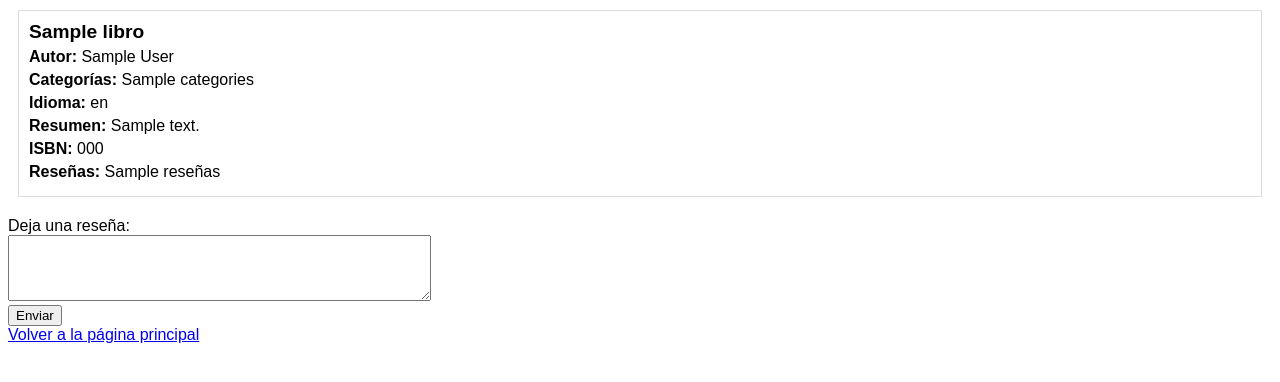
After one commit to simon1655/pagina_web, a Flask app: template templates/libro_detalle.html in a window 1280 px wide. The commit adds this page. Shown: the top 382 px of the page. Run offline with Flask 3, Linux system fonts and the light colour scheme; the template is opened without the code that fills it: most values are stand-ins (such as "Sample title", 1, 10 or a date in 2020).

Commit message:
falta poco

```diff
--- a/app.py
+++ b/app.py
@@ -1,26 +1,25 @@
-from flask import Flask, render_template, jsonify
-from flask import request
+from flask import Flask, render_template, request, redirect, url_for, jsonify
 import sqlite3
 
 app = Flask(__name__)
 
-# Function to connect to the database
+# Función para conectar a la base de datos
 def conectar_db():
     conexion = sqlite3.connect('base_de_datos')
     conexion.row_factory = sqlite3.Row
     return conexion
 
-# Route for the main page
+# Ruta para la página principal
 @app.route('/')
 def index():
     return render_template('pagina.html')
 
-# Route for the main page
+# Ruta para la página de libros
 @app.route('/libros')
 def libros():
     return render_template('libros.html')
 
-# Route to get books in JSON format
+# Ruta para obtener libros en formato JSON
 @app.route('/api/books')
 def obtener_libros():
     conexion = conectar_db()
@@ -28,8 +27,6 @@ def obtener_libros():
     libros = [dict(row) for row in cursor.fetchall()]
     conexion.close()
     return jsonify(libros)
-
-
 
 # Función para obtener autores y sus libros de la base de datos
 @app.route('/api/authors', methods=['GET'])
@@ -78,6 +75,31 @@ def buscar():
 
     return render_template('busqueda.html', libros=libros)
 
+@app.route('/libro/<int:id>')
+def mostrar_libro(id):
+    conexion = conectar_db()
+    cursor = conexion.execute('SELECT * FROM books WHERE id = ?', (id,))
+    libro = cursor.fetchone()
+    conexion.close()
+    if libro:
+        return render_template('libro_detalle.html', libro=libro)
+    else:
+        return "Libro no encontrado", 404
+
+@app.route('/libros/<isbn>')
+def obtener_detalles_libro(isbn):
+    conexion = conectar_db()
+    cursor = conexion.execute('''
+        SELECT * FROM books
+        WHERE isbn = ?
+    ''', (isbn,))
+    libro = cursor.fetchone()
+    conexion.close()
+
+    if not libro:
+        return "Libro no encontrado", 404
+
+    return render_template('detalle_libro.html', libro=libro)
 
 if __name__ == '__main__':
     app.run(debug=True)
--- /dev/null
+++ b/templates/libro_detalle.html
@@ -0,0 +1,56 @@
+<!DOCTYPE html>
+<html lang="es">
+<head>
+    <meta charset="UTF-8">
+    <meta name="viewport" content="width=device-width, initial-scale=1.0">
+    <title>Detalle del Libro</title>
+    <style>
+        body {
+            font-family: Arial, sans-serif;
+        }
+        .book {
+            border: 1px solid #ddd;
+            padding: 10px;
+            margin: 10px;
+        }
+        .book img {
+            max-width: 100px;
+            margin-right: 10px;
+        }
+        .book-details {
+            flex-grow: 1;
+        }
+        .book-title {
+            font-size: 1.2em;
+            margin: 0;
+        }
+        .book-author, .book-category, .book-isbn, .book-language, .book-summary, .book-reseñas {
+            margin: 5px 0;
+        }
+        .reseña-form {
+            margin-top: 20px;
+        }
+    </style>
+</head>
+<body>
+    <div class="book">
+        <h2 class="book-title">{{ libro['title'] }}</h2>
+        <div class="book-details">
+            <p class="book-author"><strong>Autor:</strong> {{ libro['author'] }}</p>
+            <p class="book-category"><strong>Categorías:</strong> {{ libro['categories'] }}</p>
+            <p class="book-language"><strong>Idioma:</strong> {{ libro['language'] }}</p>
+            <p class="book-summary"><strong>Resumen:</strong> {{ libro['summary'] }}</p>
+            <p class="book-isbn"><strong>ISBN:</strong> {{ libro['isbn'] }}</p>
+            <p class="book-reseñas"><strong>Reseñas:</strong> {{ libro['reseñas'] }}</p>
+        </div>
+    </div>
+    <div class="reseña-form">
+        <form action="{{ url_for('enviar_reseña', id=libro['id']) }}" method="post">
+            <label for="reseña">Deja una reseña:</label><br>
+            <textarea id="reseña" name="reseña" rows="4" cols="50"></textarea><br>
+            <input type="submit" value="Enviar">
+        </form>
+    </div>
+    <a href="{{ url_for('index') }}">Volver a la página principal</a>
+</body>
+</html>
--- a/templates/libros.html
+++ b/templates/libros.html
@@ -54,7 +54,10 @@
 
                         const bookTitle = document.createElement('h2');
                         bookTitle.classList.add('book-title');
-                        bookTitle.textContent = book.title;
+                        const bookLink = document.createElement('a');
+                        bookLink.href = `/libro/${book.isbn}`;
+                        bookLink.textContent = book.title;
+                        bookTitle.appendChild(bookLink);
                         bookDetails.appendChild(bookTitle);
 
                         const bookAuthor = document.createElement('p');
```
Also changed, not shown: funciones.py (+24 -11 lines), main.py (+9 -19 lines), 1 other file.
